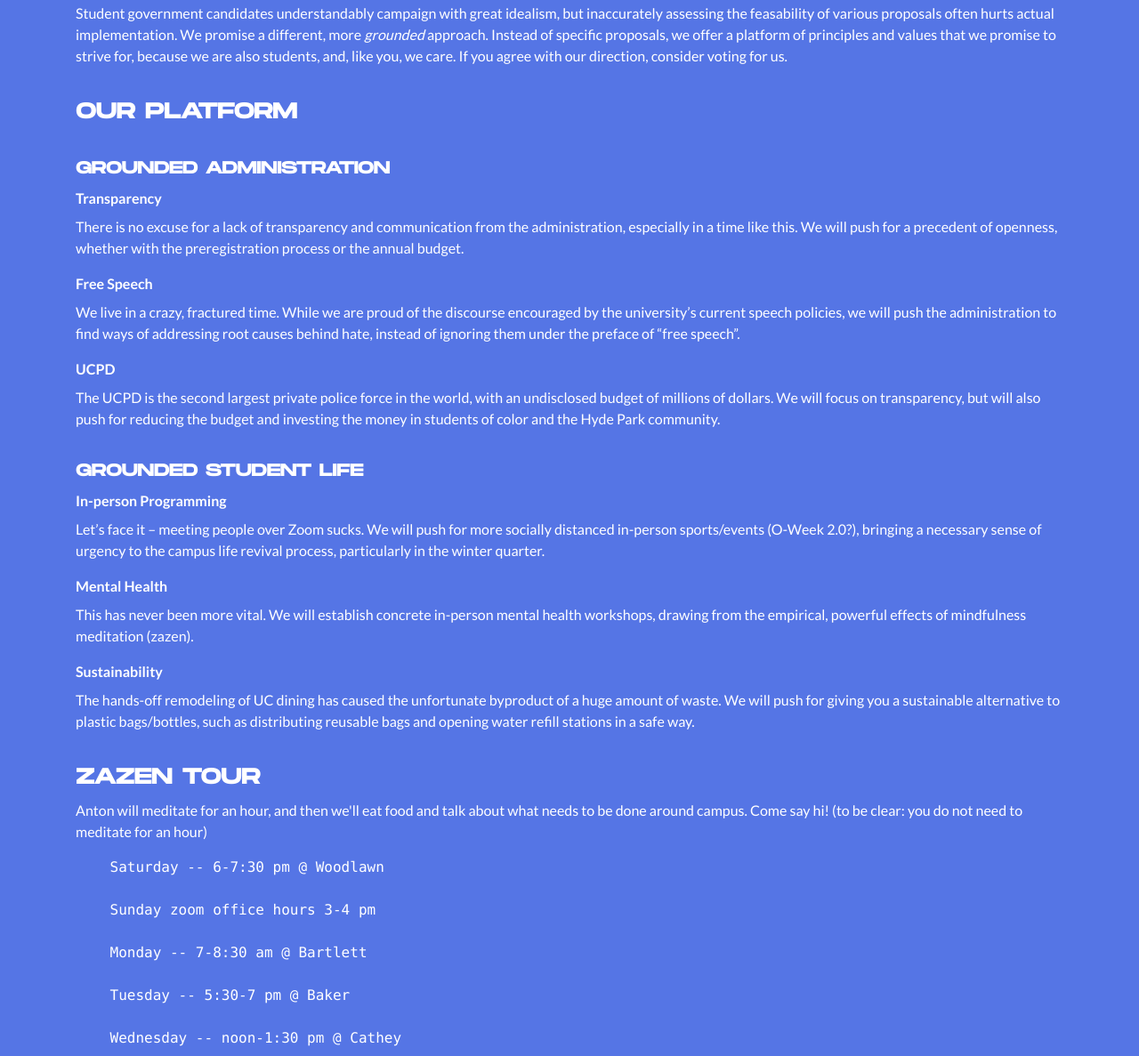
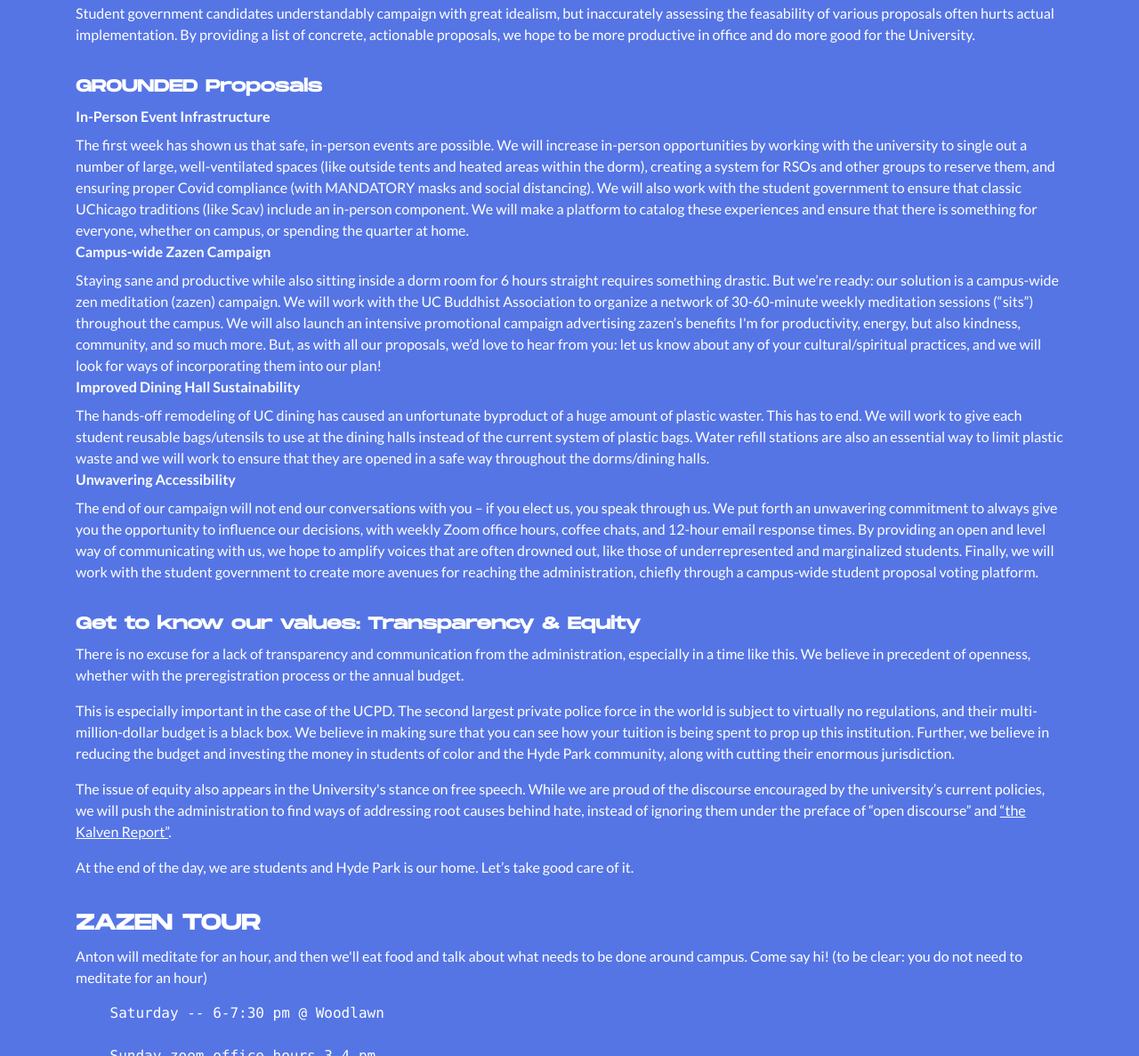
Before and after one commit to outkine/vote-grounded, a website built with Parcel: page index.html in a window 1280 px wide. Shown: the part 780-1967 px from the top of the page at 89% size. Built offline with nearby package versions, Linux system fonts and the light colour scheme.

Commit message:
Update platform

```diff
--- a/index.html
+++ b/index.html
@@ -16,49 +16,42 @@
         <h2>FOR COLLEGE COUNCIL</h2>
     </section>
     <section class="body">
-        <p>Student government candidates understandably campaign with great idealism, but inaccurately assessing the feasability of various proposals often hurts actual implementation. We promise a different, more <em>grounded</em> approach. Instead of specific proposals, we offer a platform of principles and values that we promise to strive for, because we are also students, and, like you, we care. If you agree with our direction, consider voting for us.</p>
+        <p>Student government candidates understandably campaign with great idealism, but inaccurately assessing the feasability of various proposals often hurts actual implementation. By providing a list of concrete, actionable proposals, we hope to be more productive in office and do more good for the University.</p>
 
-        <h2>OUR PLATFORM</h2>
+        <h3>GROUNDED Proposals</h3>
 
-        <h3>GROUNDED ADMINISTRATION</h3>
+<h4>In-Person Event Infrastructure</h4>
 
-        <h4>Transparency</h4>
+The first week has shown us that safe, in-person events are possible. We will increase in-person opportunities by working with the university to single out a number of large, well-ventilated spaces (like outside tents and heated areas within the dorm), creating a system for RSOs and other groups to reserve them, and ensuring proper Covid compliance (with MANDATORY masks and social distancing). We will also work with the student government to ensure that classic UChicago traditions (like Scav) include an in-person component. We will make a platform to catalog these experiences and ensure that there is something for everyone, whether on campus, or spending the quarter at home.
 
-        <p>
-            There is no excuse for a lack of transparency and communication from the administration, especially in a time like this. We will push for a precedent of openness, whether with the preregistration process or the annual budget.
-        </p>
+<h4>Campus-wide Zazen Campaign</h4>
 
-        <h4>Free Speech</h4>
+Staying sane and productive while also sitting inside a dorm room for 6 hours straight requires something drastic. But we’re ready: our solution is a campus-wide zen meditation (zazen) campaign. We will work with the UC Buddhist Association to organize a network of 30-60-minute weekly meditation sessions (“sits”) throughout the campus. We will also launch an intensive promotional campaign advertising zazen’s benefits I'm for productivity, energy, but also kindness, community, and so much more. But, as with all our proposals, we’d love to hear from you: let us know about any of your cultural/spiritual practices, and we will look for ways of incorporating them into our plan!
 
-        <p>
-            We live in a crazy, fractured time. While we are proud of the discourse encouraged by the university’s current speech policies, we will push the administration to find ways of addressing root causes behind hate, instead of ignoring them under the preface of “free speech”.
-        </p>
+<h4>Improved Dining Hall Sustainability</h4>
 
-        <h4>UCPD</h4>
+The hands-off remodeling of UC dining has caused an unfortunate byproduct of a huge amount of plastic waster. This has to end. We will work to give each student reusable bags/utensils to use at the dining halls instead of the current system of plastic bags. Water refill stations are also an essential way to limit plastic waste and we will work to ensure that they are opened in a safe way throughout the dorms/dining halls.
 
-        <p>
-            The UCPD is the second largest private police force in the world, with an undisclosed budget of millions of dollars. We will focus on transparency, but will also push for reducing the budget and investing the money in students of color and the Hyde Park community.
-        </p>
+<h4>Unwavering Accessibility</h4>
 
-        <h3>GROUNDED STUDENT LIFE</h3>
+The end of our campaign will not end our conversations with you – if you elect us, you speak through us. We put forth an unwavering commitment to always give you the opportunity to influence our decisions, with weekly Zoom office hours, coffee chats, and 12-hour email response times. By providing an open and level way of communicating with us, we hope to amplify voices that are often drowned out, like those of underrepresented and marginalized students. Finally, we will work with the student government to create more avenues for reaching the administration, chiefly through a campus-wide student proposal voting platform.
 
-        <h4>In-person Programming</h4>
+<h3>Get to know our values: Transparency & Equity</h3>
 
-        <p>
-            Let’s face it – meeting people over Zoom sucks. We will push for more socially distanced in-person sports/events (O-Week 2.0?), bringing a necessary sense of urgency to the campus life revival process, particularly in the winter quarter.
-        </p>
+<p>
+There is no excuse for a lack of transparency and communication from the administration, especially in a time like this. We believe in precedent of openness, whether with the preregistration process or the annual budget.
+</p>
+<p>
+This is especially important in the case of the UCPD. The second largest private police force in the world is subject to virtually no regulations, and their multi-million-dollar budget is a black box. We believe in making sure that you can see how your tuition is being spent to prop up this institution. Further, we believe in reducing the budget and investing the money in students of color and the Hyde Park community, along with cutting their enormous jurisdiction.
+</p>
+<p>
+The issue of equity also appears in the University's stance on free speech. While we are proud of the discourse encouraged by the university’s current policies, we will push the administration to find ways of addressing root causes behind hate, instead of ignoring them under the preface of “open discourse” and <a href="https://www.chicagomaroon.com/article/2018/5/15/history-behind-kalven-report/">“the Kalven Report”</a>.
+</p>
 
-        <h4>Mental Health</h4>
+<p>
+At the end of the day, we are students and Hyde Park is our home. Let’s take good care of it.
+</p>
 
-        <p>
-            This has never been more vital. We will establish concrete in-person mental health workshops, drawing from the empirical, powerful effects of mindfulness meditation (zazen).
-        </p>
-
-        <h4>Sustainability</h4>
-
-        <p>
-            The hands-off remodeling of UC dining has caused the unfortunate byproduct of a huge amount of waste. We will push for giving you a sustainable alternative to plastic bags/bottles, such as distributing reusable bags and opening water refill stations in a safe way.
-        </p>
 
         <h2>ZAZEN TOUR</h2>
         <p>Anton will meditate for an hour, and then we'll eat food and talk about what needs to be done around campus. Come say hi! (to be clear: you do not need to meditate for an hour)</p>
--- a/main.scss
+++ b/main.scss
@@ -10,6 +10,11 @@
   background: $blue;
   color: white;
   padding: 2rem;
+
+  a {
+    color: white;
+    text-decoration: underline;
+  }
 }
 
 h1, h2, h3 {
```
